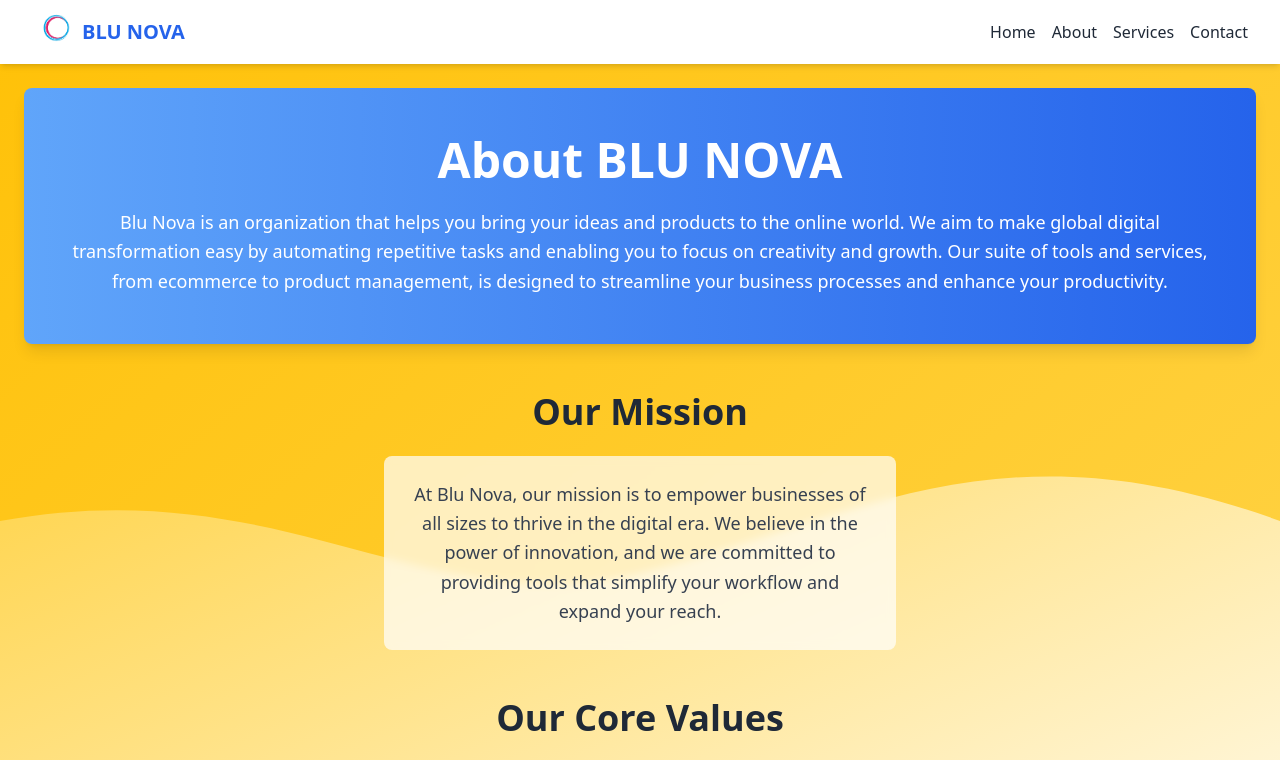
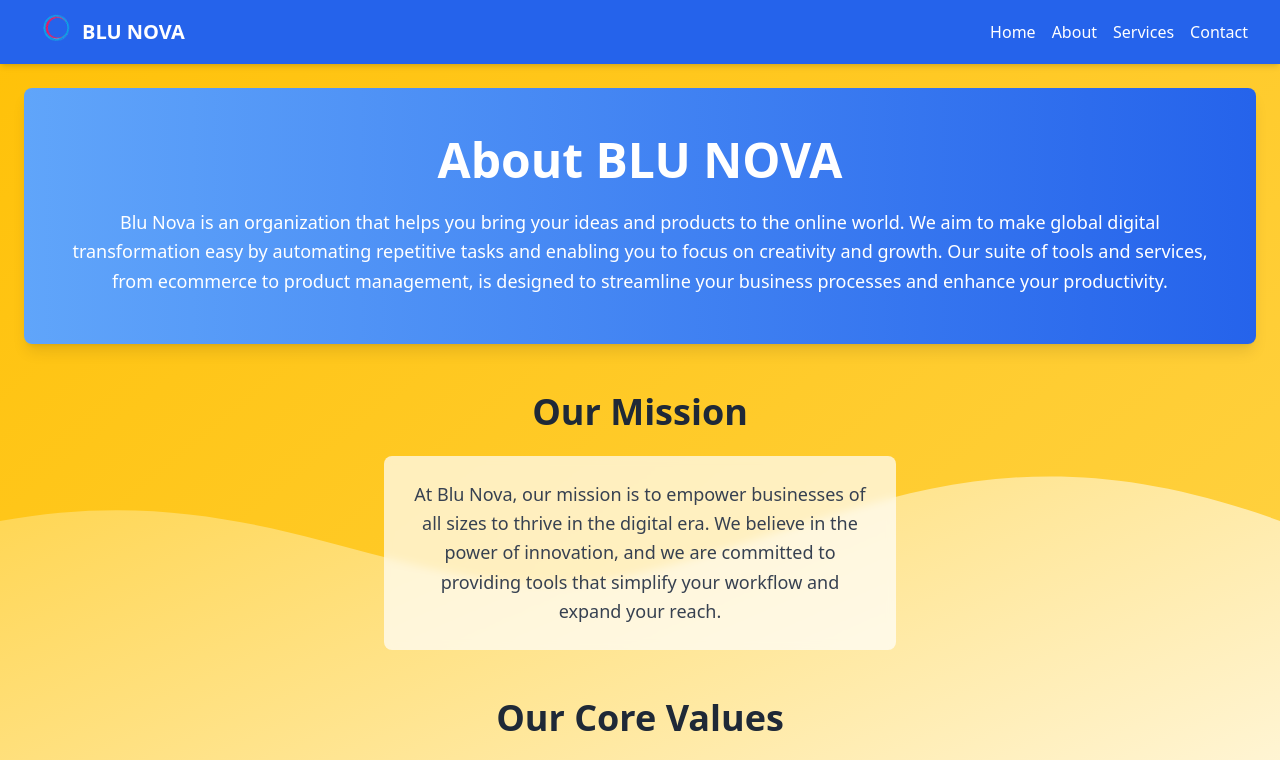
Before and after one commit to BLU-NOVA/portfolio, a Next.js app: page /about in a window 1280 px wide. Shown: the top 760 px of the page. Built offline with nearby package versions, Linux system fonts and the light colour scheme.

Commit message:
feat:nav

```diff
--- a/src/app/about/page.tsx
+++ b/src/app/about/page.tsx
@@ -3,7 +3,7 @@ import { motion } from "framer-motion";
 
 export default function About() {
   return (
-    <div className="relative min-h-screen overflow-hidden bg-gradient-to-b from-yellow-300 to-yellow-100">
+    <div className="relative z-0 min-h-screen overflow-hidden bg-gradient-to-b from-yellow-300 to-yellow-100">
       <svg
         className="absolute inset-0 w-full h-full"
         xmlns="http://www.w3.org/2000/svg"
--- a/src/components/Navbar.tsx
+++ b/src/components/Navbar.tsx
@@ -1,40 +1,56 @@
 "use client"
-import { useState } from 'react';
+import { useState, useEffect } from 'react';
 import Link from 'next/link';
+import { usePathname } from 'next/navigation';
 
 const Navbar: React.FC = () => {
   const [isOpen, setIsOpen] = useState(false);
+  const pathname = usePathname();
 
   const toggleMenu = () => {
     setIsOpen(!isOpen);
   };
 
+  // Define the background color based on the current route
+  const getBackgroundColor = () => {
+    switch (pathname) {
+      case '/about':
+        return 'bg-blue-600';
+      case '/services':
+        return 'bg-blue-500';
+      case '/contact':
+        return 'bg-yellow-500';
+      default:
+        return 'bg-white';
+    }
+  };
+
   return (
-    <nav className="bg-white shadow-md fixed w-full top-0 z-10">
+    <nav className={`${getBackgroundColor()} shadow-md fixed w-full top-0 z-10 transition duration-500`}>
       <div className="max-w-7xl mx-auto px-4 sm:px-6 lg:px-8">
         <div className="flex justify-between h-16">
           <div className="flex-shrink-0 flex items-center">
-            <Link className='flex  items-center' href="/">
-            <img src="/BLU-BG-LESS.png" alt="" className='w-[50px] h-[50px]' />
-              <p className="text-xl font-bold text-blue-600">BLU NOVA</p>
+            <Link className='flex items-center' href="/">
+              <img src="/BLU-BG-LESS.png" alt="Logo" className='w-[50px] h-[50px]' />
+              <p className="text-xl font-bold text-white">BLU NOVA</p> {/* Adjusted text color to ensure visibility */}
             </Link>
           </div>
           <div className="hidden md:flex space-x-4 items-center">
             <Link href="/">
-              <p className="text-gray-800 hover:text-blue-500">Home</p>
+              <p className="text-white hover:text-gray-300">Home</p>
             </Link>
             <Link href="/about">
-              <p className="text-gray-800 hover:text-blue-500">About</p>
+              <p className="text-white hover:text-gray-300">About</p>
             </Link>
             <Link href="/services">
-              <p className="text-gray-800 hover:text-blue-500">Services</p>
+              <p className="text-white hover:text-gray-300">Services</p>
             </Link>
             <Link href="/contact">
-              <p className="text-gray-800 hover:text-blue-500">Contact</p>
+              <p className="text-white hover:text-gray-300">Contact</p>
             </Link>
           </div>
           <div className="md:hidden flex items-center">
-            <button onClick={toggleMenu} className="text-gray-800 hover:text-green-500 focus:outline-none">
+            <button onClick={toggleMenu} className="text-white hover:text-gray-300 focus:outline-none">
               <svg className="h-6 w-6" fill="none" stroke="currentColor" viewBox="0 0 24 24" xmlns="http://www.w3.org/2000/svg">
                 <path strokeLinecap="round" strokeLinejoin="round" strokeWidth={2} d="M4 6h16M4 12h16M4 18h16" />
               </svg>
```
